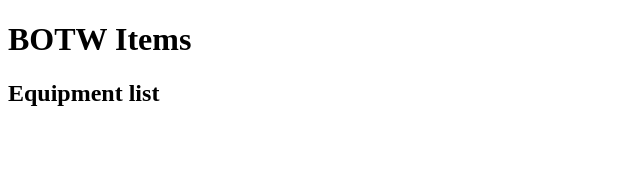
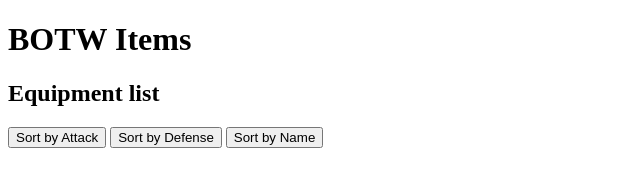
Before and after one commit to Jwmarsh16/phase1-project, a plain HTML site: page index.html in a window 1280 px wide. Shown: the whole page, without its empty margins (0-640 px from the left). Drawn offline with Linux system fonts and the light colour scheme; no server answers.

Commit message:
added three buttons to html to sort equipment

```diff
--- a/index.html
+++ b/index.html
@@ -12,7 +12,15 @@
     </header>
     <main>
         <h2>Equipment list</h2>
+        <div>
+            <button onCLick="sortByAttack()">Sort by Attack</button>
+            <button onCLick="sortByDefense()">Sort by Defense</button>
+            <button onCLick="sortByName()">Sort by Name</button>
+        </div>
+
         <div id="equipment-list"></div>
+
+
     </main>
 
 
```
